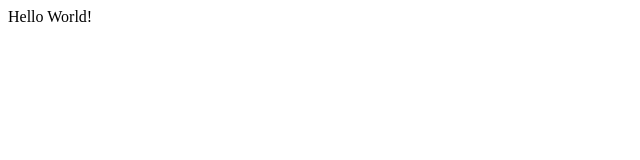
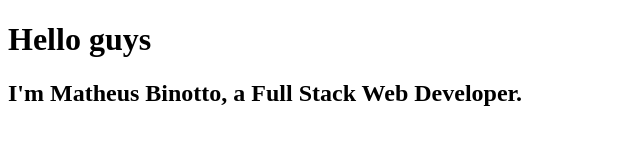
Before and after one commit to Binotto/gatsby-bootcamp, a Gatsby site: page / in a window 1280 px wide. Shown: the whole page, without its empty margins (0-640 px from the left). Built offline with nearby package versions, Linux system fonts and the light colour scheme; Gatsby itself is replaced by a stand-in of ours.

Commit message:
Working with Gatsby Pages I

```diff
--- a/src/pages/index.js
+++ b/src/pages/index.js
@@ -1,3 +1,12 @@
-import React from "react"
+import React from 'react'
 
-export default () => <div>Hello World!</div>
+const IndexPage = () => {
+    return (
+        <div>
+            <h1>Hello guys</h1>
+            <h2>I'm Matheus Binotto, a Full Stack Web Developer.</h2>
+        </div>
+    )
+}
+
+export default IndexPage
```
